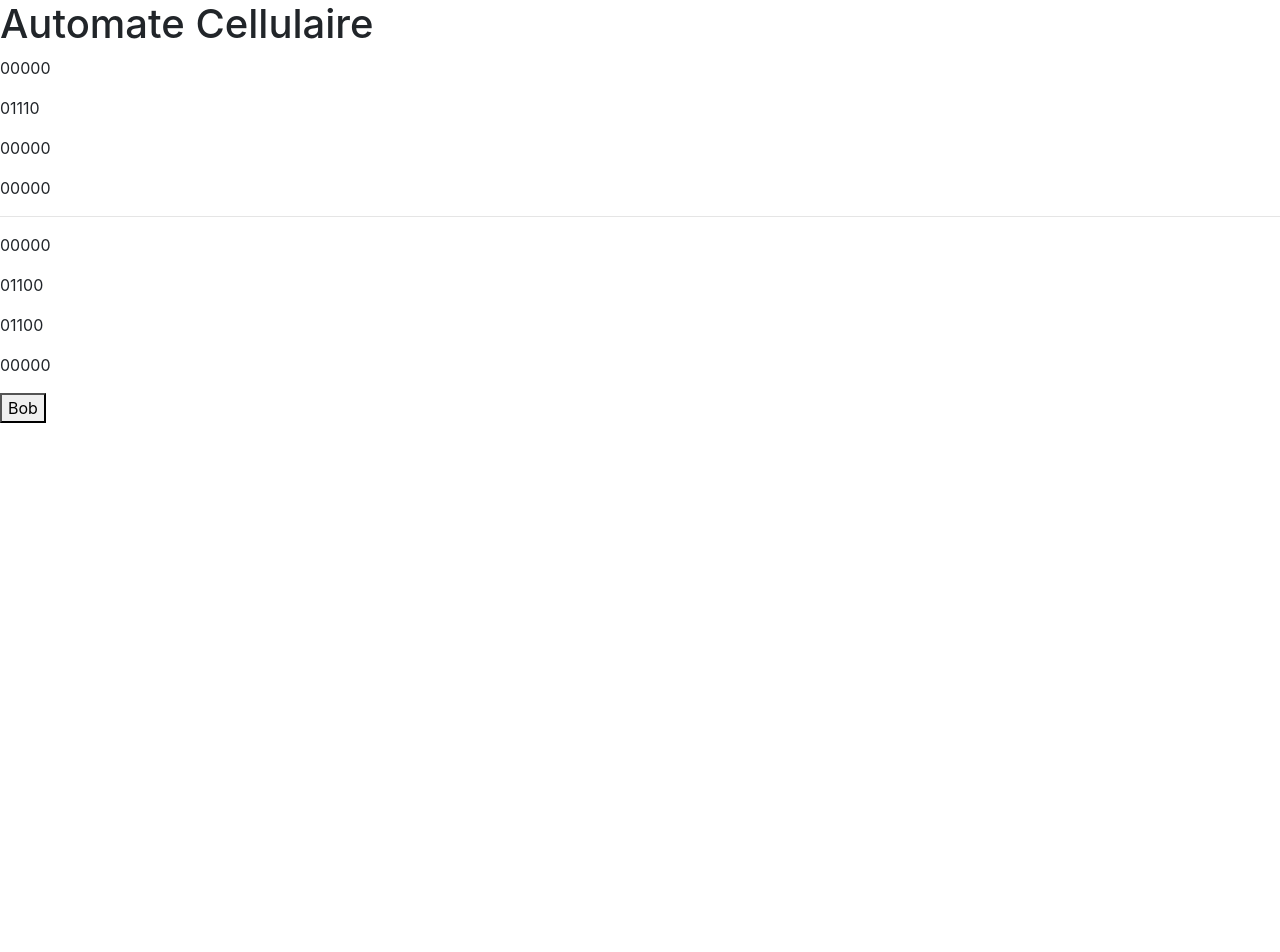
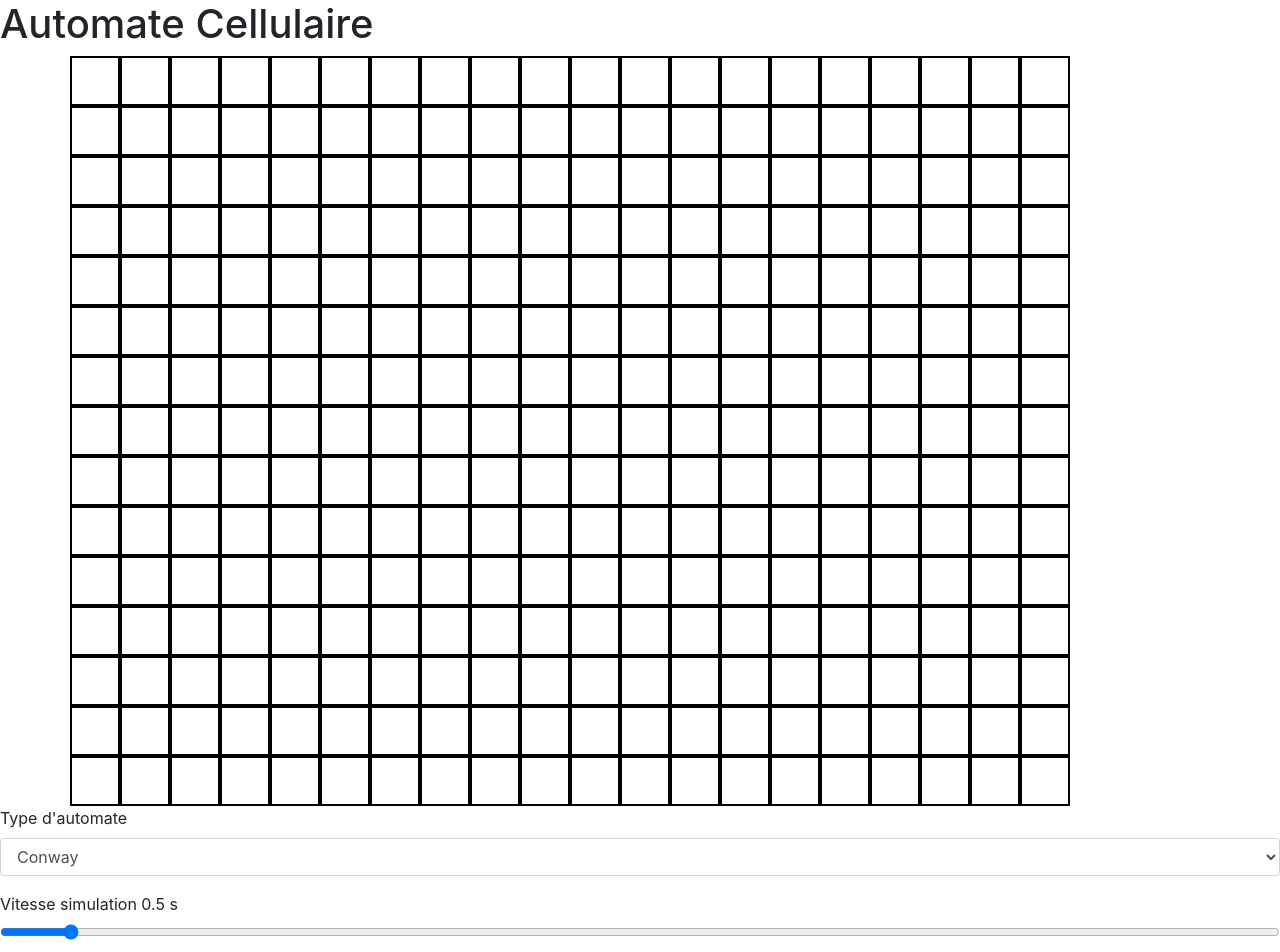
Before and after one commit to theorisons/cellularAutomatonVisualisation, a React (Create React App) app: page / in a window 1280 px wide. Shown: the top 952 px of the page. Before the commit the page ends 800 px from the top, so only its background shows below. Built offline with nearby package versions, Linux system fonts and the light colour scheme.

Commit message:
State handle by Mother

```diff
--- a/src/Display/Windows.js
+++ b/src/Display/Windows.js
@@ -1,39 +1,7 @@
 import React from "react";
 import Bloc from "./Bloc";
 
-const initialState = {
-  click: false, // To handle when the user click
-  nbR: 15, // Number of rows
-  nbC: 20, // Number of columns
-  size: 50, // Size of the blocs
-  cells: [] // represent the board. Matrix of int
-};
-
 export default class Windows extends React.Component {
-  constructor(props) {
-    super(props);
-
-    this.state = {
-      ...initialState,
-      cells: this.initCells(initialState.nbR, initialState.nbC) // Current states of the board
-    };
-  }
-
-  initCells(nbRows, nbColumns) {
-    // Init all the cells at 0
-    let matrix = [];
-    let tmpRow = [];
-
-    for (let r = 0; r < nbRows; r++) {
-      tmpRow = [];
-      for (let c = 0; c < nbColumns; c++) {
-        tmpRow.push(0);
-      }
-      matrix.push(tmpRow);
-    }
-    return matrix;
-  }
-
   componentDidMount() {
     // When the component mount, add event on click
     // Handle when the user click outside the blocs
@@ -49,12 +17,11 @@ export default class Windows extends React.Component {
   handleStateChange = (x, y) => {
     // Function is call by the children
     // If the user is clicking, change the value of the calling bloc
-    if (this.state.click) {
-      let nextState = this.state;
+    let currentState = this.props.getState();
 
-      nextState.cells[y][x] = nextState.cells[y][x] === 0 ? 1 : 0;
-
-      this.setState(nextState);
+    if (currentState.click) {
+      currentState.cells[y][x] = currentState.cells[y][x] === 0 ? 1 : 0;
+      this.props.setValues(currentState);
     }
   };
 
@@ -67,21 +34,18 @@ export default class Windows extends React.Component {
     clickEvent.stopPropagation();
     clickEvent.nativeEvent.stopImmediatePropagation();
 
-    let nextState = this.state;
+    let nextState = this.props.getState();
 
     nextState.click = !nextState.click;
     if (nextState.click) {
       // We need to change the current value of the bloc
       this.handleStateChange(x, y);
     }
-
-    this.setState(nextState);
+    this.props.setValues(nextState);
   };
 
   handleClic = () => {
     // Handle is the user is clicking outside the blocs
-    console.log("CLIQUE");
-
     let nextState = this.state;
 
     nextState.click = !nextState.click;
@@ -91,7 +55,7 @@ export default class Windows extends React.Component {
 
   displayBlocs() {
     // return the board to display
-    return this.state.cells.map((arrayRow, indR) => (
+    return this.props.getState().cells.map((arrayRow, indR) => (
       // Iterate over a row
       <div className="row nogutters" key={`R${indR}`}>
         {arrayRow.map((value, indC) => {
--- a/src/Logic/CellularGame.js
+++ b/src/Logic/CellularGame.js
@@ -1,59 +1,86 @@
 import React from "react";
 import Controls from "./Controls";
 import Windows from "../Display/Windows";
+
 import { Conway } from "./Algo/Conway";
+import { TYPE_SIMULATION } from "../constantes/Constantes";
+
+const INIT_CONTROLS = {
+  speed: 0.5,
+  type: TYPE_SIMULATION[0]
+};
+
+const INIT_WINDOWS = {
+  click: false, // To handle when the user click
+  nbR: 15, // Number of rows
+  nbC: 20, // Number of columns
+  size: 50, // Size of the blocs
+  cells: [] // represent the board. Matrix of int
+};
+
+const initCells = (nbRows, nbColumns) => {
+  // Init all the cells at 0
+  let matrix = [];
+  let tmpRow = [];
+
+  for (let r = 0; r < nbRows; r++) {
+    tmpRow = [];
+    for (let c = 0; c < nbColumns; c++) {
+      tmpRow.push(0);
+    }
+    matrix.push(tmpRow);
+  }
+  return matrix;
+};
 
 export default class CellularGame extends React.Component {
   constructor(props) {
     super(props);
     this.state = {
-      m: [
-        [0, 0, 0, 0, 0],
-        [0, 1, 1, 1, 0],
-        [0, 0, 0, 0, 0],
-        [0, 0, 0, 0, 0]
-      ],
-      nM: [
-        [0, 0, 0, 0, 0],
-        [0, 1, 1, 0, 0],
-        [0, 1, 1, 0, 0],
-        [0, 0, 0, 0, 0]
-      ]
+      controls: {
+        ...INIT_CONTROLS
+      },
+      windows: {
+        ...INIT_WINDOWS,
+        cells: initCells(INIT_WINDOWS.nbR, INIT_WINDOWS.nbC) // Current states of the board
+      }
     };
   }
 
-  displayMatrix(m) {
-    let val = m.reduce((p, c) => (p = `${p}${c}`));
-    return <p>{val}</p>;
-  }
+  setStateWindows = newWindows => {
+    let nextState = this.state;
+    nextState.windows = newWindows;
+    this.setState(nextState);
+  };
 
-  nextS() {
-    let nS = this.state;
-    let conway = new Conway(nS.nM);
+  setStateControls = newControls => {
+    let nextState = this.state;
+    nextState.controls = newControls;
+    this.setState(nextState);
+  };
 
-    const m = conway.getMatrix();
+  getStateWindows = () => {
+    return this.state.windows;
+  };
 
-    const nM = conway.next();
-
-    this.setState({
-      m: m,
-      nM: nM
-    });
-  }
+  getStateControls = () => {
+    return this.state.controls;
+  };
 
   render() {
     return (
       <div>
         <h1>Automate Cellulaire</h1>
-        <div>{this.state.m.map(el => this.displayMatrix(el))}</div>
-        <hr />
-        <div>
-          <div>{this.state.nM.map(el => this.displayMatrix(el))}</div>
-        </div>
 
-        <button onClick={() => this.nextS()}>Bob</button>
-        {/* <Windows /> */}
-        {/* <Controls /> */}
+        <Windows
+          getState={this.getStateWindows}
+          setValues={this.setStateWindows}
+        />
+
+        <Controls
+          getState={this.getStateControls}
+          setValues={this.setStateControls}
+        />
       </div>
     );
   }
--- a/src/Logic/Controls.js
+++ b/src/Logic/Controls.js
@@ -1,55 +1,48 @@
 import React from "react";
-
-const TYPE_SIMULATION = ["Conway", "Immigration", "Segregation"];
-const INIT_STATE = {
-  speed: 0.5,
-  type: TYPE_SIMULATION[0]
-};
+import { TYPE_SIMULATION } from "../constantes/Constantes";
 
 export default class Controls extends React.Component {
-  constructor(props) {
-    super(props);
-    this.state = { ...INIT_STATE };
-  }
-
   displayOptions() {
     return TYPE_SIMULATION.map(el => <option key={el}>{el}</option>);
   }
 
-  changeForm = (event, stateTarget) => {
+  updateValue = (event, stateTarget) => {
+    let nextState = this.props.getState();
     const value = event.target.value;
 
-    let nextState = this.state;
     nextState[stateTarget] = value;
-    this.setState(nextState);
+
+    this.props.setValues(nextState);
   };
 
   render() {
+    const { speed, type } = this.props.getState();
+
     return (
       <form>
         <div className="form-group">
           <label>Type d'automate</label>
           <select
             className="form-control"
-            value={this.state.type}
+            value={type}
             onChange={event => {
-              this.changeForm(event, "type");
+              this.updateValue(event, "type");
             }}
           >
             {this.displayOptions()}
           </select>
         </div>
         <div className="form-group">
-          <label>Vitesse simulation {this.state.speed} s</label>
+          <label>Vitesse simulation {speed} s</label>
           <input
             className="form-control-range"
             type="range"
-            value={this.state.speed}
+            value={speed}
             min="0"
             max="10"
             step="0.5"
             onChange={event => {
-              this.changeForm(event, "speed");
+              this.updateValue(event, "speed");
             }}
           />
         </div>
--- /dev/null
+++ b/src/constantes/Constantes.js
@@ -0,0 +1 @@
+export const TYPE_SIMULATION = ["Conway", "Immigration", "Segregation"];
```
